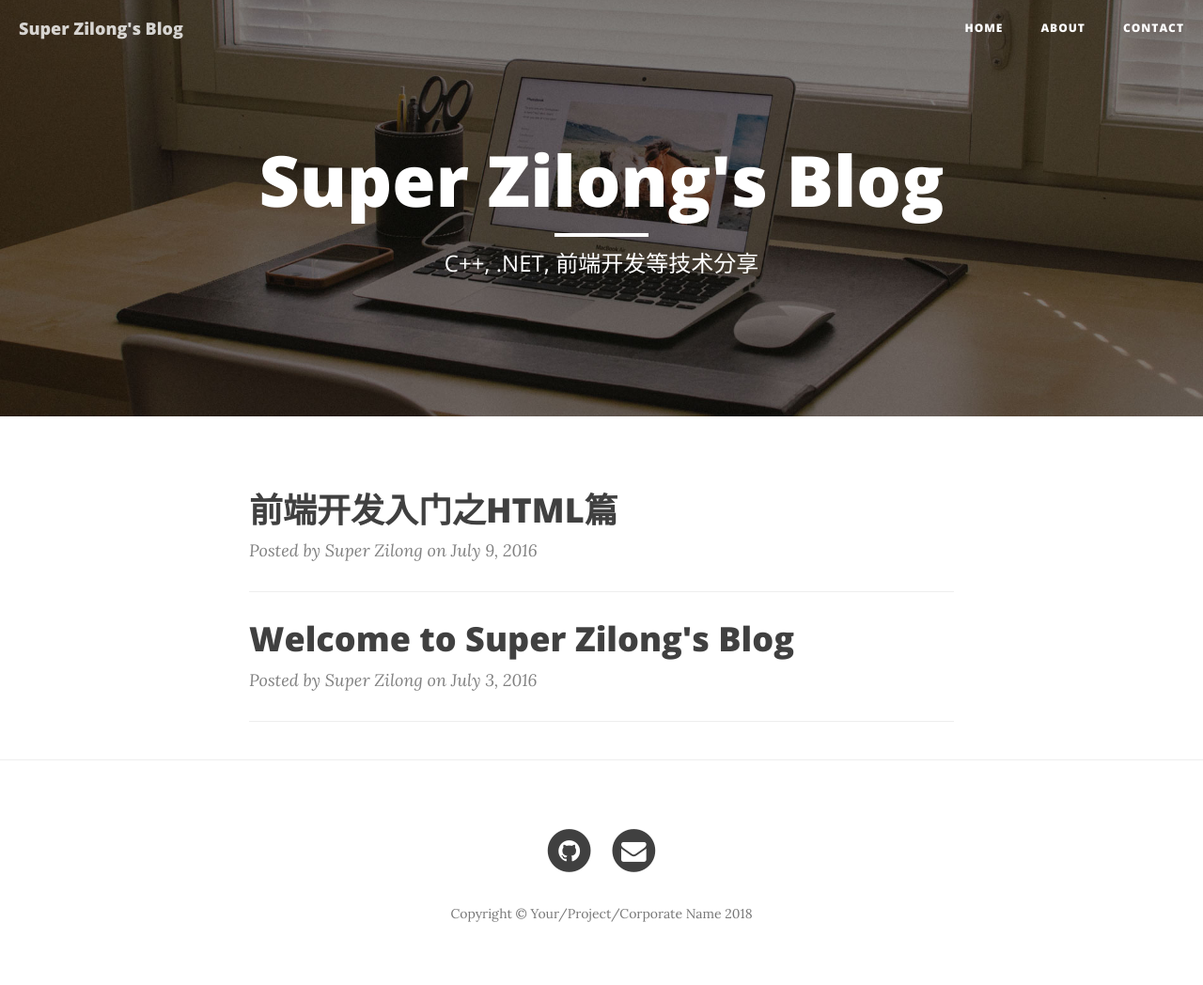
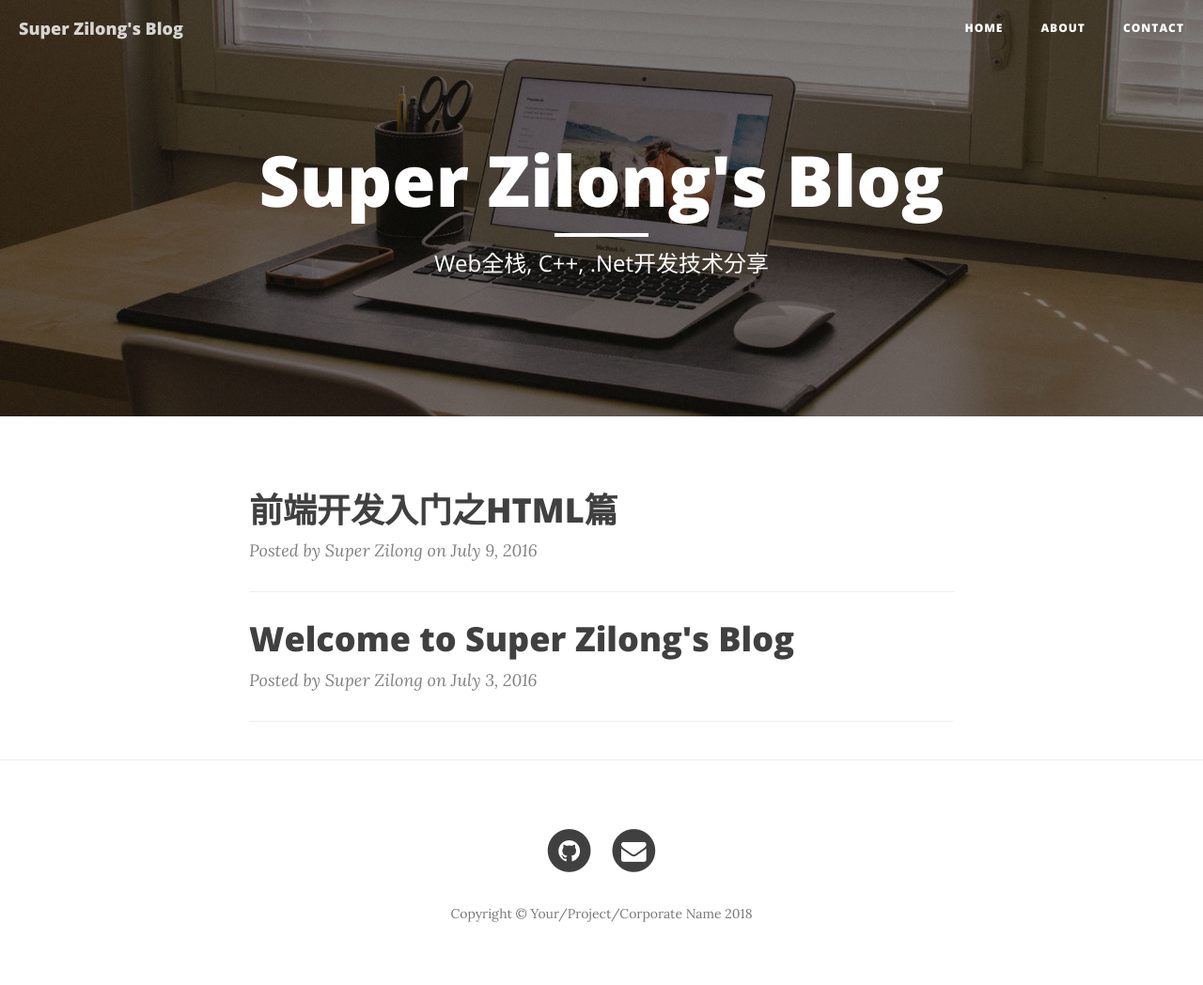
Before and after one commit to superzilong/superzilong.github.io, a Jekyll site: the page built from index.html, in a window 1280 px wide. Shown: the whole page at 94% size. Built offline with Jekyll 4.4.1, drawn with Linux system fonts in a browser that asks for light colours; nearby versions of some CDN libraries; the list of posts is cut into pages by our own code.

Commit message:
Update index.html

```diff
--- a/index.html
+++ b/index.html
@@ -1,6 +1,6 @@
 ---
 layout: page
-description: "C++, .NET, 前端开发等技术分享"
+description: "Web全栈, C++, .Net开发技术分享"
 ---
 
 {% for post in paginator.posts %}
```
